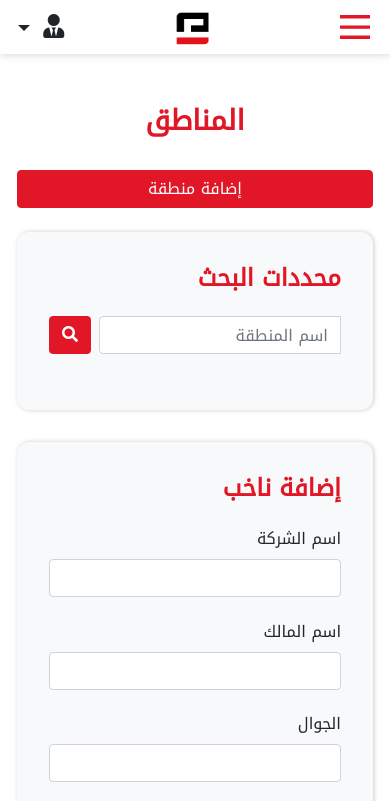
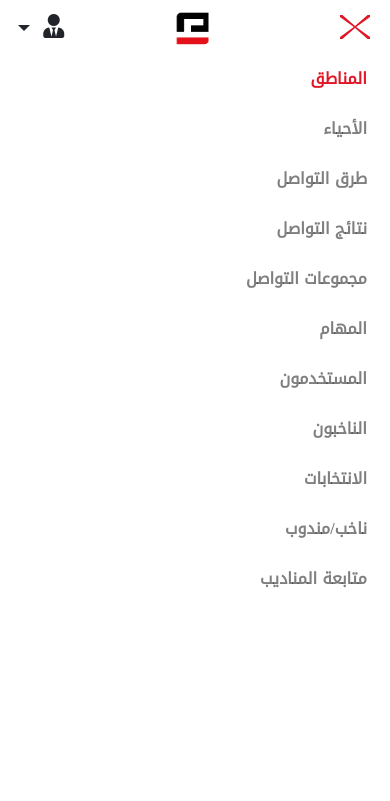
Before and after one commit to HazemSerag/Ajlan, a plain HTML site: page index.html in a window 390 px wide. Both pictures are taken after a click on the button 355 px from the left and 27 px from the top of the page. Shown: the top 801 px of the page. Drawn offline with nearby package versions, Linux system fonts and the light colour scheme; files whose address does not match are found by name.

Commit message:
Add files via upload

```diff
--- a/index.html
+++ b/index.html
@@ -354,6 +354,29 @@
     <!-- js -->
     <script type="text/javascript" src="assets/js/main.js"></script>
 
+    <!-- script for burger Menu -->
+    <script>
+      // $( document ).ready(function() {
+      var toggle=false;
+
+      function burgerMenu(){
+
+        toggle=!toggle;
+        if(toggle){
+          $('.navbar-collapse').addClass('show')
+          $('.navbar-toggler-icon').addClass('icon-x')
+
+        }else{
+          $('.navbar-collapse').removeClass('show')
+          $('.navbar-toggler-icon').removeClass('icon-x')
+
+
+        }
+
+      }
+
+      // });
+    </script>
 
     <!-- form validation -->
     <script>
```
